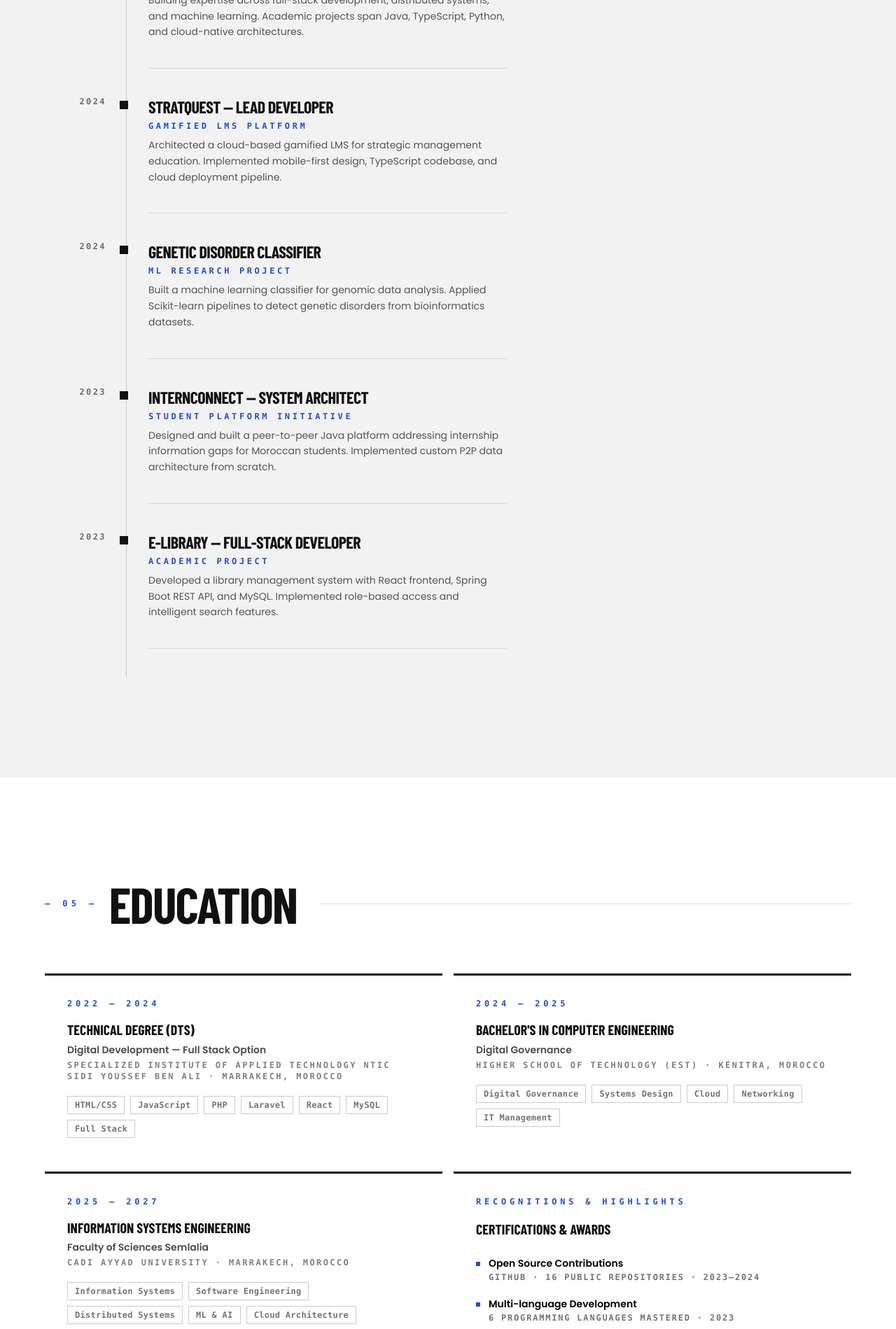
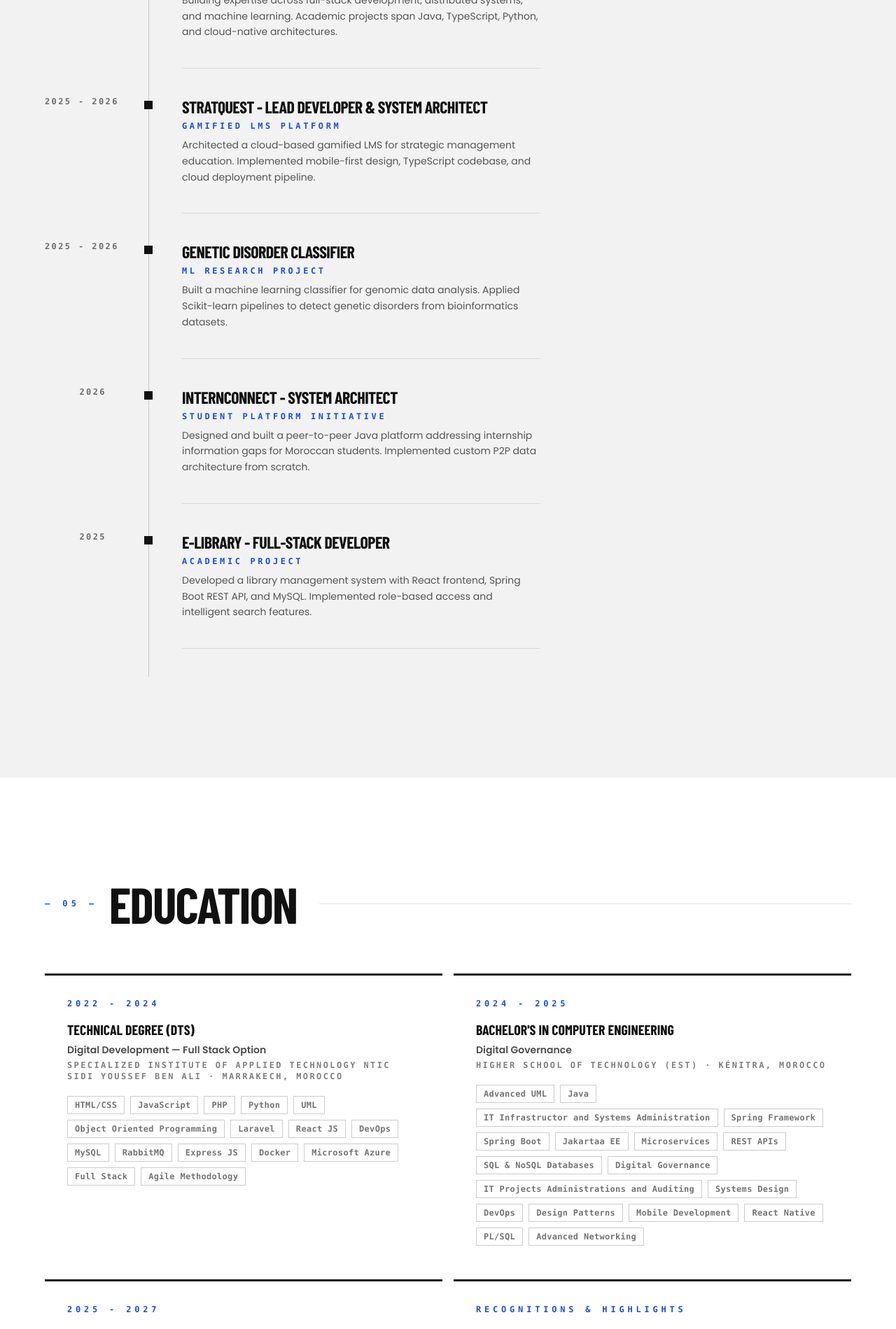
Before and after one commit to AmbitiousFlowDev/Portfolio, a React (Vite) app: page / in a window 1280 px wide. Shown: the part 4120-6019 px from the top of the page at 70% size. Built offline with nearby package versions, Linux system fonts and the light colour scheme; no server answers; a web font is replaced by a local one.

Commit message:
refactor: Update Experience component styles for improved layout and responsiveness; modify education and timeline items for consistency and clarity; add TypeScript configuration file

```diff
--- a/src/app/components/sections/Experience/Experience.tsx
+++ b/src/app/components/sections/Experience/Experience.tsx
@@ -20,7 +20,7 @@ export function Experience() {
 
         <div className="relative ml-0 md:ml-[148px]">
           <div
-            className="absolute left-3 md:-left-8 top-0 bottom-0 w-px"
+            className="absolute left-3 md:left-0 top-0 bottom-0 w-px"
             style={{ background: "rgba(0,0,0,0.18)" }}
           />
 
@@ -35,20 +35,20 @@ export function Experience() {
                 className="relative flex gap-6 md:gap-10 pb-10"
               >
                 <div
-                  className="absolute left-0 md:-left-[41px] top-1.5 w-3 h-3 shrink-0 z-10"
+                  className="absolute left-3 md:left-0 top-1.5 w-3 h-3 -translate-x-1/2 shrink-0 z-10"
                   style={{ backgroundColor: item.current ? ACCENT : BLACK }}
                 />
 
                 <div className="hidden md:block absolute -left-[148px] top-0 w-[112px] pr-6 text-right">
-                  <span className="font-mono text-xs tracking-[0.2em] uppercase leading-tight text-black/55 font-semibold block">
+                  <span className="font-mono text-xs tracking-[0.2em] uppercase leading-tight text-black/55 font-semibold block whitespace-nowrap">
                     {item.year}
                   </span>
                 </div>
 
-                <div className="pl-8 md:pl-0 flex-1">
+                <div className="pl-8 md:pl-12 flex-1">
                   <div className="md:hidden mb-1">
                     <span
-                      className="font-mono text-xs tracking-[0.3em] uppercase font-bold"
+                      className="font-mono text-xs tracking-[0.3em] uppercase font-bold whitespace-nowrap"
                       style={{ color: ACCENT }}
                     >
                       {item.year}
--- a/src/app/constants/educationItems.ts
+++ b/src/app/constants/educationItems.ts
@@ -1,6 +1,6 @@
 export const educationItems = [
   {
-    period: "2022 — 2024",
+    period: "2022 - 2024",
     degree: "TECHNICAL DEGREE (DTS)",
     spec: "Digital Development — Full Stack Option",
     institution:
@@ -10,37 +10,61 @@ export const educationItems = [
       "HTML/CSS",
       "JavaScript",
       "PHP",
+      "Python",
+      "UML",
+      "Object Oriented Programming",
       "Laravel",
-      "React",
+      "React JS",
+      "DevOps",
       "MySQL",
+      "RabbitMQ",
+      "Express JS",
+      "Docker",
+      "Microsoft Azure",
       "Full Stack",
+      "Agile Methodology",
     ],
   },
   {
-    period: "2024 — 2025",
+    period: "2024 - 2025",
     degree: "BACHELOR'S IN COMPUTER ENGINEERING",
     spec: "Digital Governance",
     institution: "Higher School of Technology (EST)",
     location: "Kénitra, Morocco",
     tags: [
+      "Advanced UML",
+      "Java",
+      "IT Infrastructor and Systems Administration",
+      "Spring Framework",
+      "Spring Boot",
+      "Jakartaa EE",
+      "Microservices",
+      "REST APIs",
+      "SQL & NoSQL Databases",
       "Digital Governance",
+      "IT Projects Administrations and Auditing",
       "Systems Design",
-      "Cloud",
-      "Networking",
-      "IT Management",
+      "DevOps",
+      "Design Patterns",
+      "Mobile Development",
+      "React Native",
+      "PL/SQL",
+      "Advanced Networking",
     ],
   },
   {
-    period: "2025 — 2027",
+    period: "2025 - 2027",
     degree: "INFORMATION SYSTEMS ENGINEERING",
     spec: "Faculty of Sciences Semlalia",
     institution: "Cadi Ayyad University",
     location: "Marrakech, Morocco",
     tags: [
-      "Information Systems",
+      "Spring Boot",
       "Software Engineering",
+      "Web Development Mythologies",
       "Distributed Systems",
-      "ML & AI",
+      "DevOps and Agile Approaches",
+      "Machine Learning Techniques",
       "Cloud Architecture",
     ],
   },
--- a/src/app/constants/timelineItems.ts
+++ b/src/app/constants/timelineItems.ts
@@ -1,32 +1,32 @@
 export const timelineItems = [
   {
-    year: "2025 — 2027",
-    title: "MASTER'S DEGREE — INFORMATION SYSTEMS ENGINEERING",
+    year: "2025 - 2027",
+    title: "MASTER'S DEGREE - INFORMATION SYSTEMS ENGINEERING",
     org: "Faculty of Sciences Semlalia, Cadi Ayyad University · Marrakech",
     desc: "Building expertise across full-stack development, distributed systems, and machine learning. Academic projects span Java, TypeScript, Python, and cloud-native architectures.",
     current: true,
   },
   {
-    year: "2024",
-    title: "STRATQUEST — LEAD DEVELOPER",
+    year: "2025 - 2026",
+    title: "STRATQUEST - LEAD DEVELOPER & SYSTEM ARCHITECT",
     org: "Gamified LMS Platform",
     desc: "Architected a cloud-based gamified LMS for strategic management education. Implemented mobile-first design, TypeScript codebase, and cloud deployment pipeline.",
   },
   {
-    year: "2024",
+    year: "2025 - 2026",
     title: "GENETIC DISORDER CLASSIFIER",
     org: "ML Research Project",
     desc: "Built a machine learning classifier for genomic data analysis. Applied Scikit-learn pipelines to detect genetic disorders from bioinformatics datasets.",
   },
   {
-    year: "2023",
-    title: "INTERNCONNECT — SYSTEM ARCHITECT",
+    year: "2026",
+    title: "INTERNCONNECT - SYSTEM ARCHITECT",
     org: "Student Platform Initiative",
     desc: "Designed and built a peer-to-peer Java platform addressing internship information gaps for Moroccan students. Implemented custom P2P data architecture from scratch.",
   },
   {
-    year: "2023",
-    title: "E-LIBRARY — FULL-STACK DEVELOPER",
+    year: "2025",
+    title: "E-LIBRARY - FULL-STACK DEVELOPER",
     org: "Academic Project",
     desc: "Developed a library management system with React frontend, Spring Boot REST API, and MySQL. Implemented role-based access and intelligent search features.",
   },
--- /dev/null
+++ b/src/types/styles.d.ts
@@ -0,0 +1 @@
+declare module "*.css";
```
Also changed, not shown: tsconfig.json (added, +48 -0 lines).
